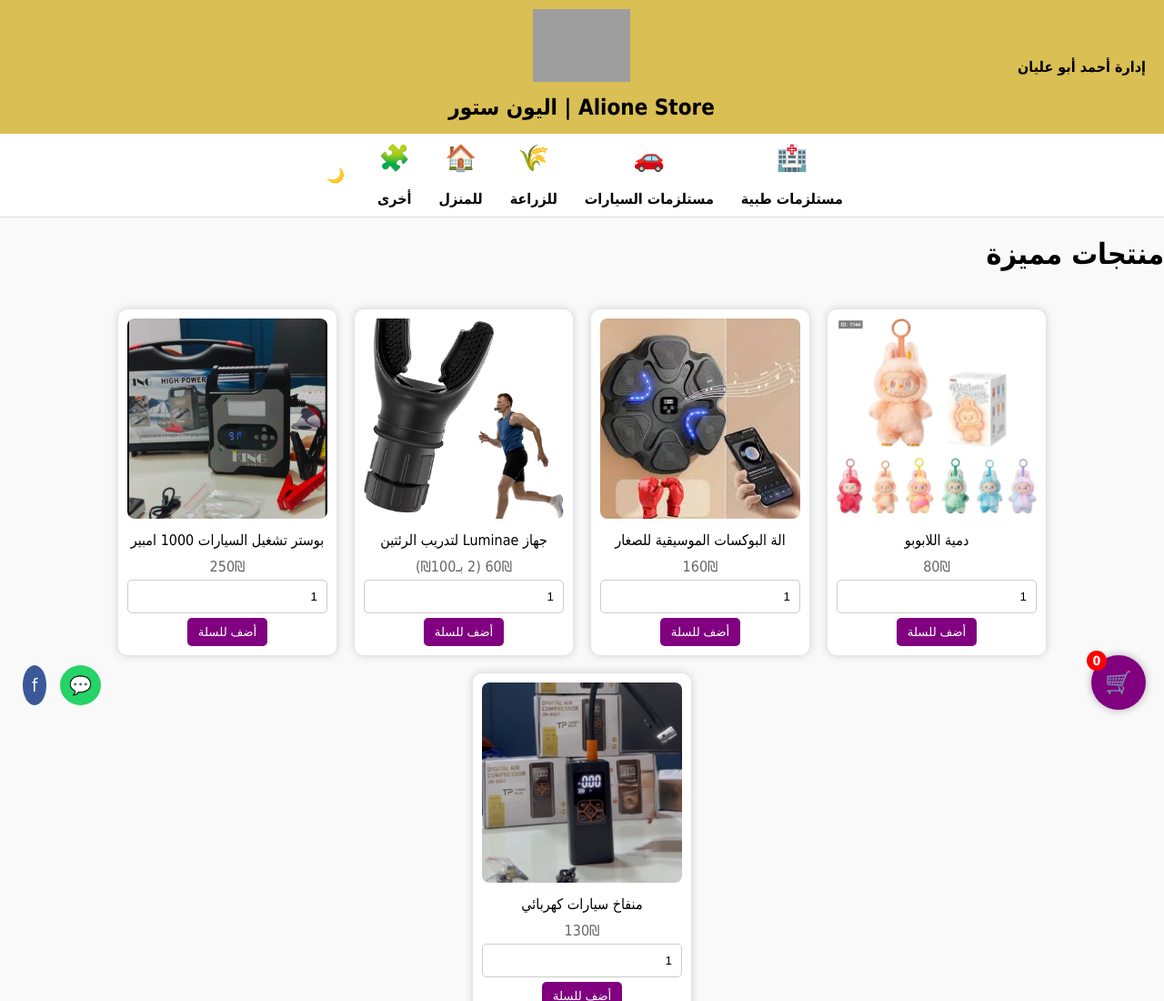
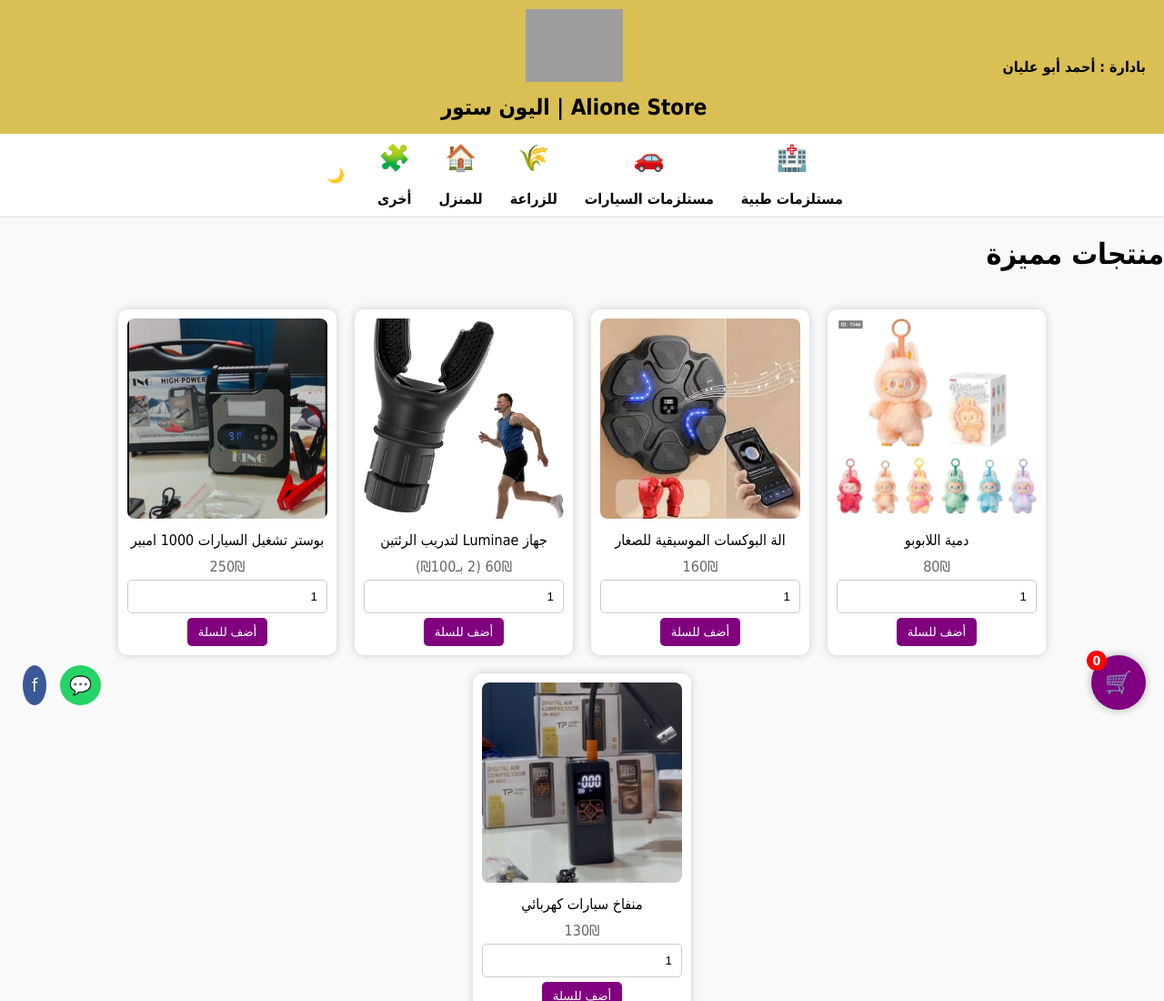
Before and after one commit to Ahmad-abualayan/Alione-Store, a plain HTML site: page index.html in a window 1280 px wide. Shown: the top 1100 px of the page at 91% size. Drawn offline with Linux system fonts and the light colour scheme; grey boxes are pictures that could not be loaded.

Commit message:
Add files via upload

```diff
--- a/index.html
+++ b/index.html
@@ -168,7 +168,7 @@
 <body>
 
   <header>
-    <div>إدارة أحمد أبو عليان</div>
+    <div>بادارة : أحمد أبو عليان</div>
     <div style="text-align: center;">
       <img src="image1.png" alt="شعار Alione Store" />
       <h1>Alione Store | اليون ستور</h1>
```
